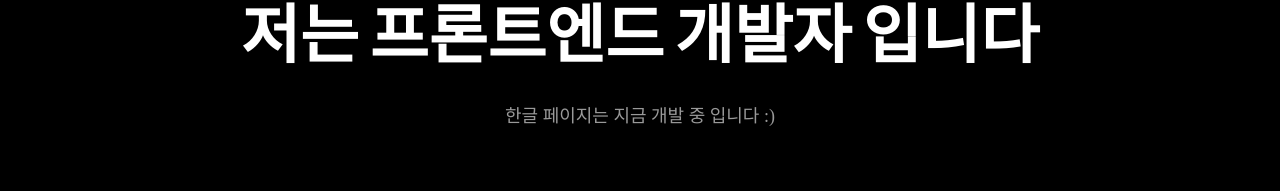
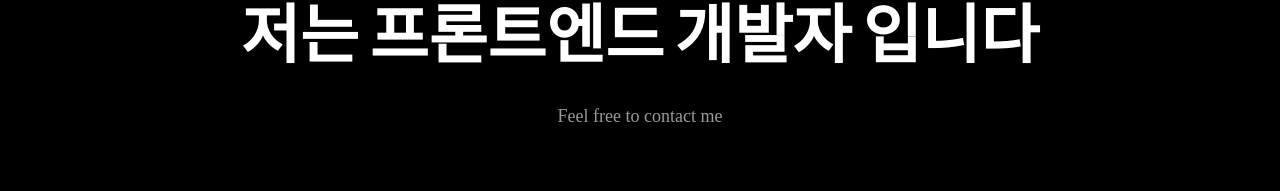
Before and after one commit to BuildingOurPlaces/JmleePortfolio, a plain HTML site: page kr_index.html in a window 1280 px wide. Shown: the part 309-500 px from the top of the page. Drawn offline with Linux system fonts and the light colour scheme; files whose address does not match are found by name; a web font is replaced by a local one.

Commit message:
Update kr_index.html

```diff
--- a/kr_index.html
+++ b/kr_index.html
@@ -63,7 +63,7 @@
         <div class="row align-items-center text-center justify-content-center">
           <div class="col-lg-10">
             <h1 class="text-white mb-4">안녕하세요! <br> 저는 프론트엔드 개발자 입니다</h1>
-            <p>한글 페이지는 지금 개발 중 입니다 :)</p>
+            <p>Feel free to contact me</p>
           </div>
         </div>
       </div>
```
